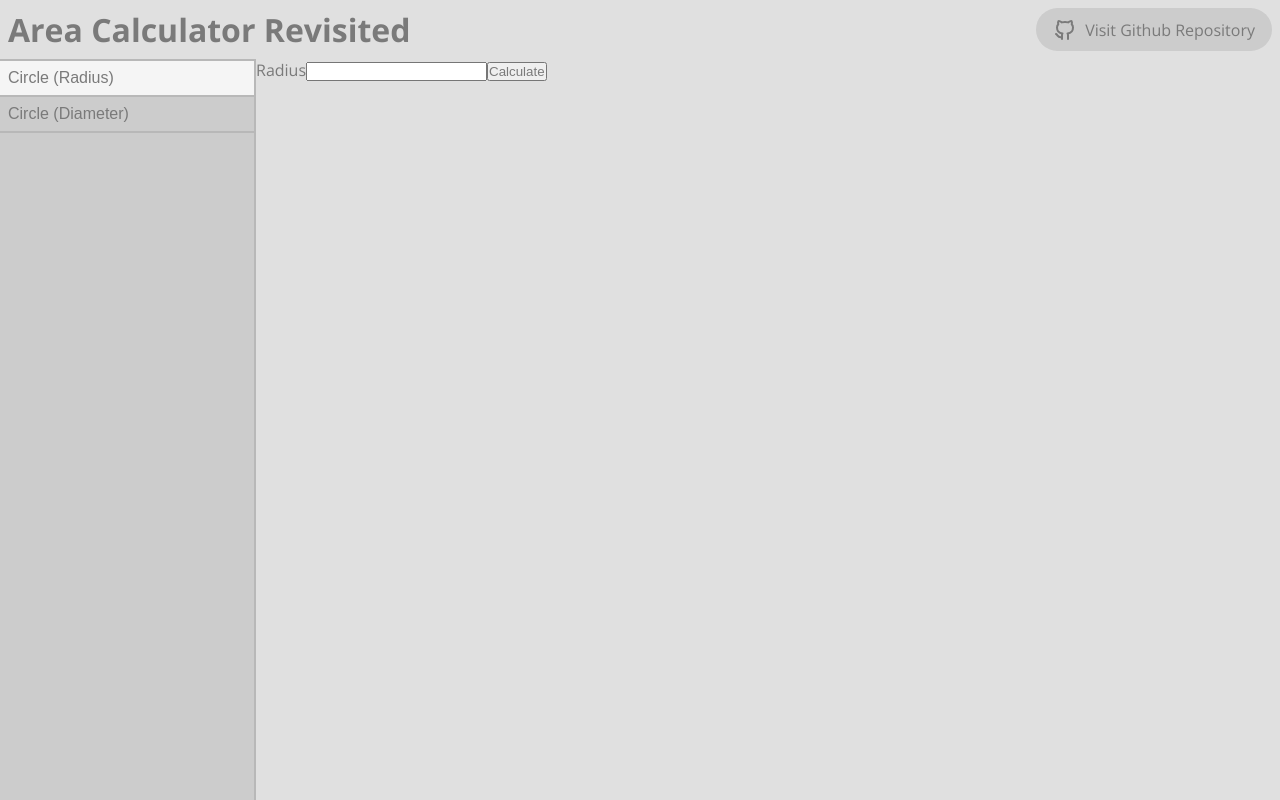
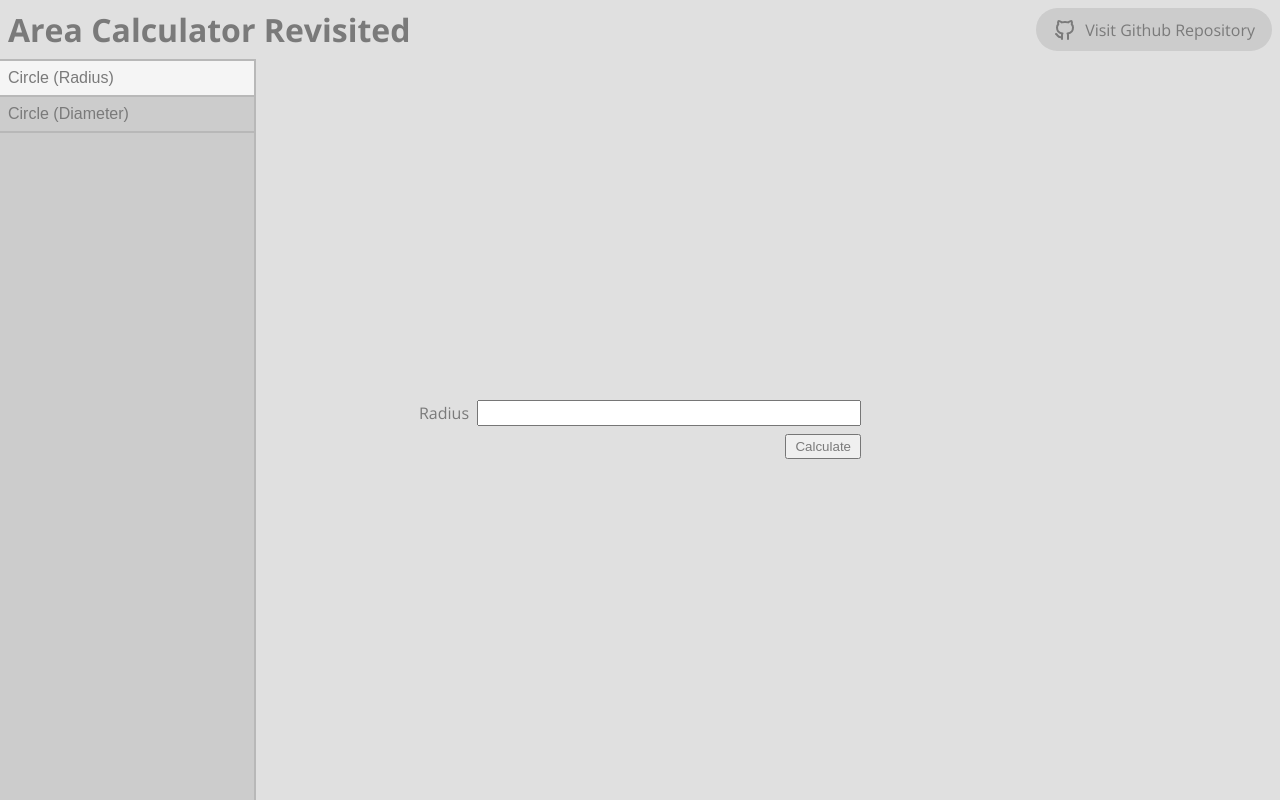
Before and after one commit to hildergill/area-calculator-revisited, a React (Vite) app: page / in a window 1280 px wide. Built offline with nearby package versions, Linux system fonts and the light colour scheme.

Commit message:
Some backup commit

```diff
--- a/src/components/CalculatorForm.tsx
+++ b/src/components/CalculatorForm.tsx
@@ -1,5 +1,7 @@
 import { useTranslation } from "react-i18next";
 import ShapeCollection from "../shapecollection";
+
+import CalculatorFormStyle from "../styles/CalculatorForm.module.scss";
 
 type CalculatorFormProps = {
 	activeIndex: number;
@@ -12,8 +14,10 @@ const CalculatorForm = (props: CalculatorFormProps) => {
 
 	const { getCalculatorForm } = Object.values(ShapeCollection)[activeIndex];
 
+	const { calculatorForm } = CalculatorFormStyle;
+
 	return (
-		<form>
+		<form className={calculatorForm}>
 			{getCalculatorForm(t)}
 			<input type="submit" value={String(t("calculatorForm:calculateButton"))} />
 		</form>
--- /dev/null
+++ b/src/styles/CalculatorForm.module.scss
@@ -0,0 +1,22 @@
+.calculatorForm {
+	display: grid;
+	grid-template-columns: max-content minmax(auto, 30vw);
+	grid-auto-rows: max-content;
+	align-content: center;
+	justify-content: center;
+	gap: 0.5rem;
+
+	label {
+		grid-column: 1/2;
+		margin: auto 0;
+	}
+
+	input {
+		grid-column: 2/3;
+		padding: 0.2rem 0.5rem;
+	}
+
+	input[type="submit"] {
+		justify-self: flex-end;
+	}
+}
```
